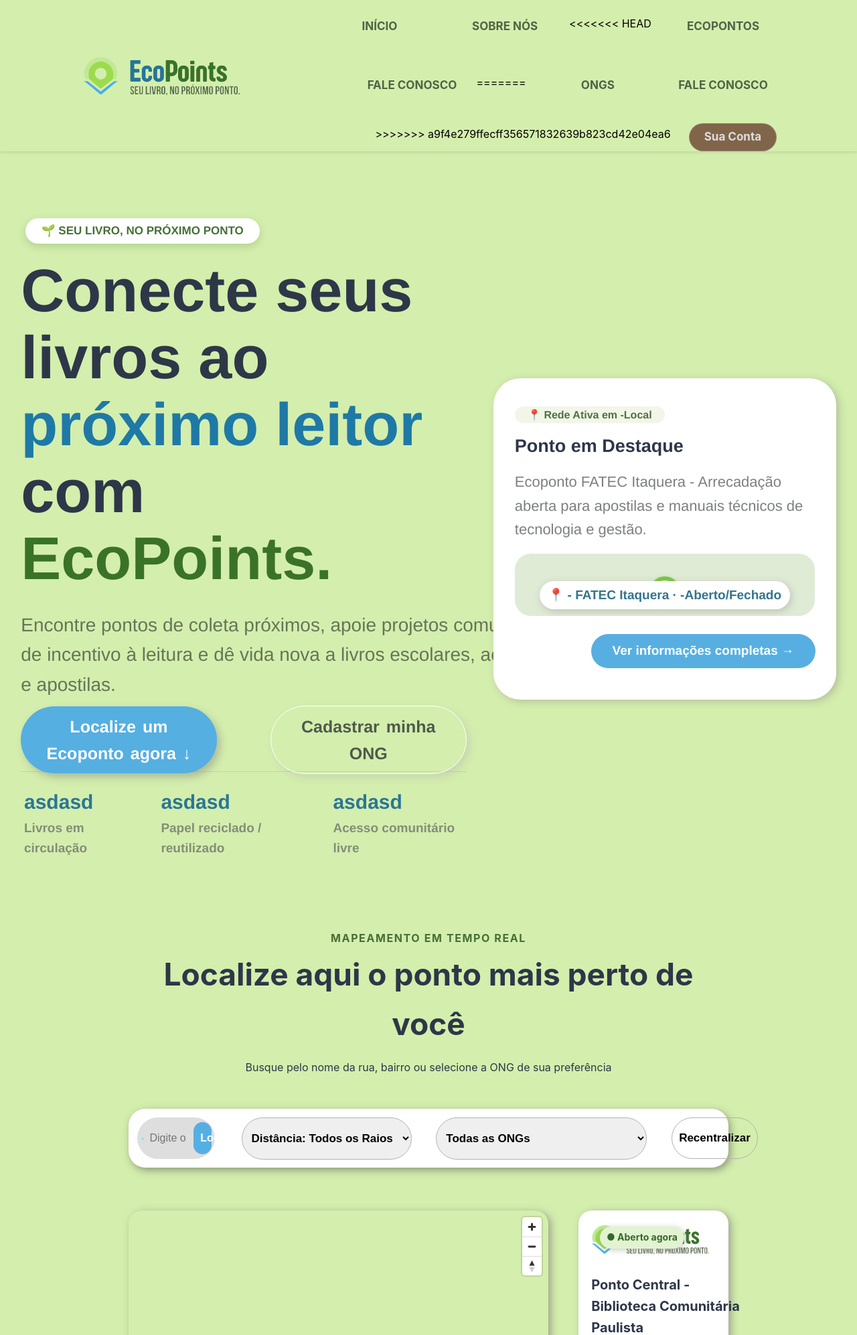
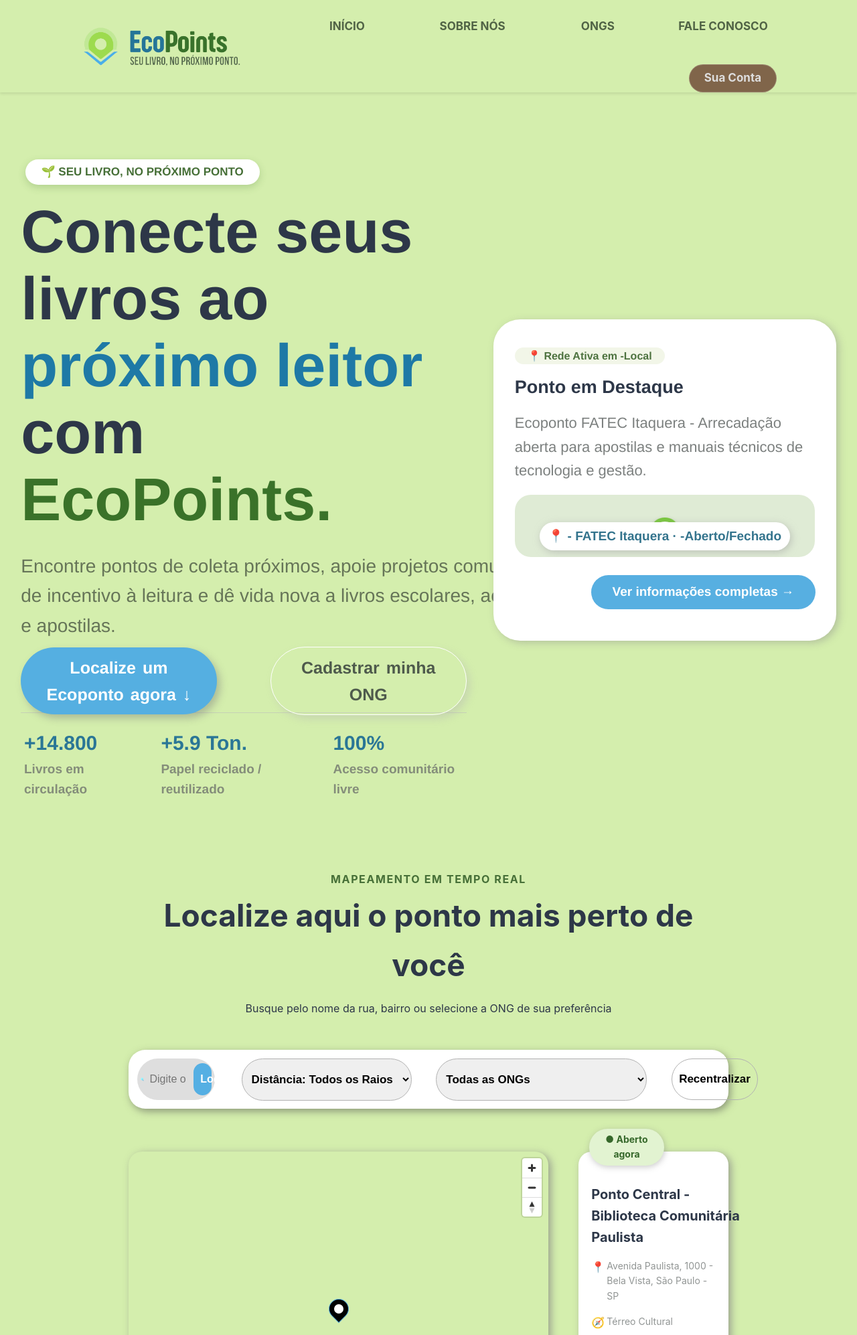
Before and after one commit to Gabrielarruda177/EcoPoint, a Laravel app: page / in a window 1280 px wide. Shown: the top 1994 px of the page at 67% size. Run offline with Laravel 12, Linux system fonts and the light colour scheme; data comes from the database, SQL or seed files in the repository; some web fonts are replaced.

Commit message:
Finalização e organização do mapa geral e organização de infos

```diff
--- a/public/css/publico/home.css
+++ b/public/css/publico/home.css
@@ -420,16 +420,13 @@
     margin-left: 5%;
     height: 500px;
     border-radius: 20px;
+    display: flex;
+    flex-direction: column;
+    justify-content: center;
+    gap: 0.4rem;
 }
 
-#local #map-area #simple-desc #foto {
-    position: relative;
-    border-radius: 20px;
-    margin: 0.5rem 1rem 1rem 1rem ;
-}
-
-#local #map-area #simple-desc #foto p {
-    position: absolute;
+#local #map-area #simple-desc #estado{
     margin: 1rem;
     padding: 5px 10px;
     border-radius: 180px;
@@ -438,10 +435,8 @@
     background-color: #E2F3D1;
     color: #36682B;
     font-weight: bolder;
-}
-
-#local #map-area #simple-desc #foto img {
-    width: 100%;
+    width: 50%;
+    text-align: center  ;
 }
 
 #local #map-area #simple-desc #nome-ecoponto {
@@ -455,7 +450,7 @@
     margin: 0.3rem 1.2rem;
     display: flex;
     gap: 0.2rem;
-    width: 100%;
+    width: calc(100% - 2.4rem);
 }
 
 #local #map-area #simple-desc .detalhes .p-detalhes {
--- a/public/js/publico/home/home.js
+++ b/public/js/publico/home/home.js
@@ -99,7 +99,17 @@ map.on('style.load', () => {
                     map.setPaintProperty(id, 'line-width', ['interpolate', ['linear'], ['zoom'], 12, 2, 16, 5]);
                 }
             }
-        } catch (e) {}
+            if (camada.type === 'symbol' && camada.layout && camada.layout['text-field']) {
+                map.setLayoutProperty(id, 'text-field', [
+                    'coalesce',
+                    ['get', 'name:pt'],
+                    ['get', 'name']
+                ]);
+            }
+        }
+        catch (e) {
+
+        }
     });
 });
 
--- a/resources/views/layouts/app.blade.php
+++ b/resources/views/layouts/app.blade.php
@@ -27,13 +27,8 @@
             <nav id="nav-links">
                 <a href="{{ route('publico.home') }}">INÍCIO</a>
                 <a href="{{ route('publico.pontos.index') }}">SOBRE NÓS</a>
-<<<<<<< HEAD
-                <a href="{{ route('publico.pontos.index') }}">ECOPONTOS</a>
+                <a href="{{ route('publico.home') }}#as-ongs">ONGS</a>
                 <a href="{{ route('publico.pontos.index')}}">FALE CONOSCO</a>
-=======
-                <a href="{{ route('publico.home') }}">ONGS</a>
-                <a href="{{ route('publico.pontos.index') }}">FALE CONOSCO</a>
->>>>>>> a9f4e279ffecff356571832639b823cd42e04ea6
 
                 @auth
                     @if(auth()->user()->isAdmin())
@@ -79,6 +74,8 @@
 
     <footer>
         <p>EcoPoint &copy; {{ date('Y') }} - Sistema de Mapeamento de Pontos de Coleta de Livros e Apostilas Acadêmicas.</p>
+
+
     </footer>
 
     <script src="{{ asset('js/app.js') }}"></script>
--- a/resources/views/publico/home.blade.php
+++ b/resources/views/publico/home.blade.php
@@ -35,15 +35,15 @@
 
             <div id="add-info">
                 <div class="block">
-                    <p class="title">asdasd</p>
+                    <p class="title">+14.800</p>
                     <p class="subtitle">Livros em circulação</p>
                 </div>
                 <div class="block">
-                    <p class="title">asdasd</p>
+                    <p class="title">+5.9 Ton.</p>
                     <p class="subtitle">Papel reciclado / reutilizado</p>
                 </div>
                 <div class="block">
-                    <p class="title">asdasd</p>
+                    <p class="title">100%</p>
                     <p class="subtitle">Acesso comunitário livre</p>
                 </div>
             </div>
@@ -106,10 +106,7 @@
         <div id="map-area">
             <div id="map-local"></div>
             <div id="simple-desc">
-                <div id="foto">
-                    <p id="estado"> ● Aberto / Fechado agora</p>
-                    <img src="{{ asset('img/logo-ecopoints.webp') }}"id="foto-ong">
-                </div>
+                <p id="estado"> ● Aberto / Fechado agora</p>
 
                 <p id="nome-ecoponto">Ecoponto XXXXXX</p>
 
```
Also changed, not shown: app/Http/Controllers/Ong/PublicoController.php (deleted, +0 -25 lines).
